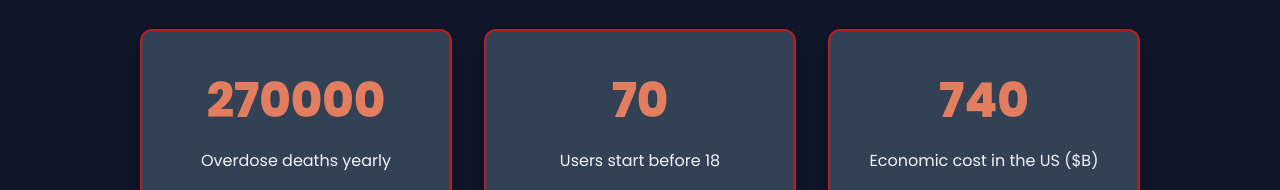
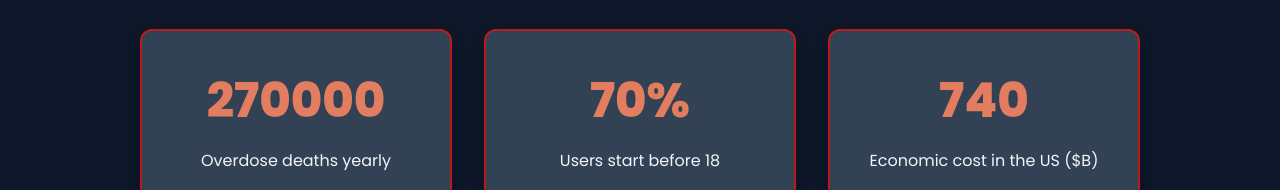
Before and after one commit to Subahana/NoDrug, a plain HTML site: page index.html in a window 1280 px wide. Shown: the part 849-1039 px from the top of the page. Drawn offline with Linux system fonts and the light colour scheme.

Commit message:
submit after time

```diff
--- a/index.html
+++ b/index.html
@@ -38,7 +38,7 @@
     <h3>The Real Cost of Drugs</h3>
     <div class="stats-grid">
       <div><span data-count="270000">0</span><p>Overdose deaths yearly</p></div>
-      <div><span data-count="70">0</span><p>Users start before 18</p></div>
+      <div><span data-count="70 %">0</span><p>Users start before 18</p></div>
       <div><span data-count="740">0</span><p>Economic cost in the US ($B)</p></div>
     </div>
   </section>
```
